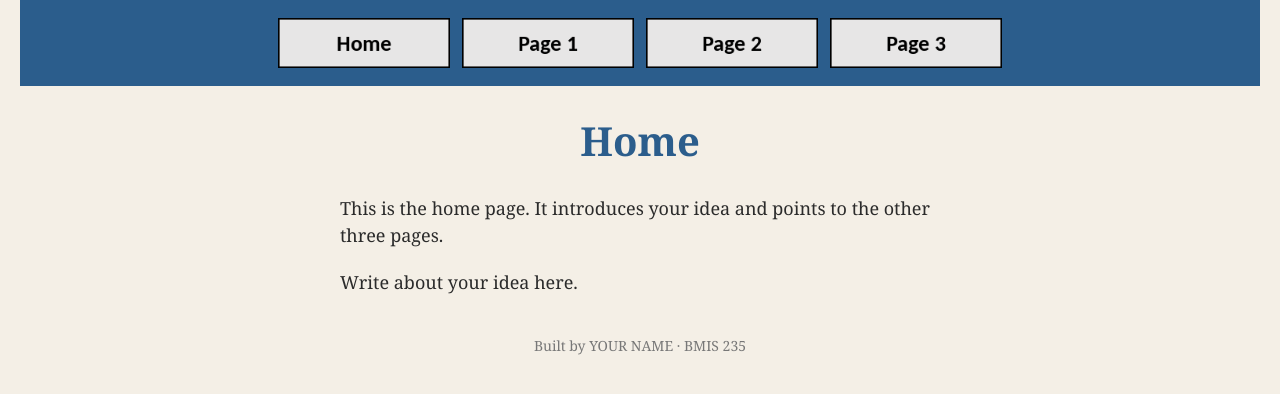
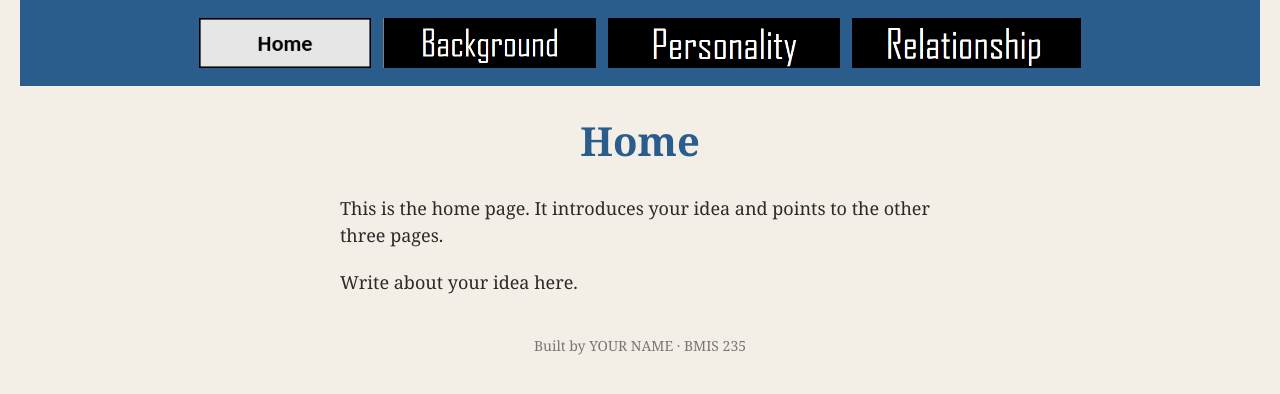
Before and after one commit to HorsmanCode/bmis235-html-3, a plain HTML site: page index.html in a window 1280 px wide. Drawn offline with Linux system fonts and the light colour scheme.

Commit message:
Update navigation links in index.html

```diff
--- a/index.html
+++ b/index.html
@@ -23,9 +23,9 @@
      ===================================================================== -->
 <nav>
     <a href="index.html"><img src="img/home.png" alt="Home"></a>
-    <a href="page1.html"><img src="img/page1.png" alt="Page 1"></a>
-    <a href="page2.html"><img src="img/page2.png" alt="Page 2"></a>
-    <a href="page3.html"><img src="img/page3.png" alt="Page 3"></a>
+    <a href="background.html"><img src="img/background.png" alt="background"></a>
+    <a href="personality.html"><img src="img/personality.png" alt="background"></a>
+    <a href="relationship.html"><img src="img/relationship.png" alt="relationship"></a>
 </nav>
 
 <h1>Home</h1>
```
